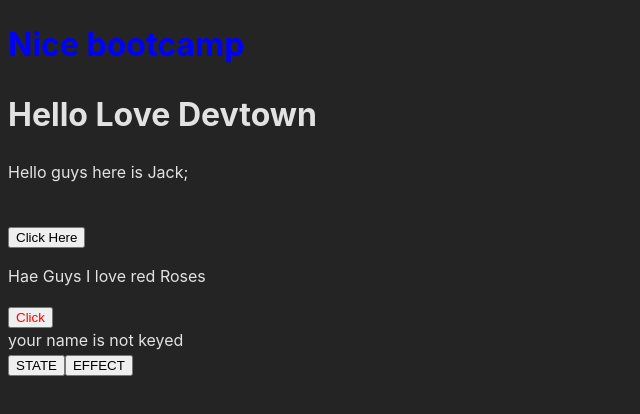
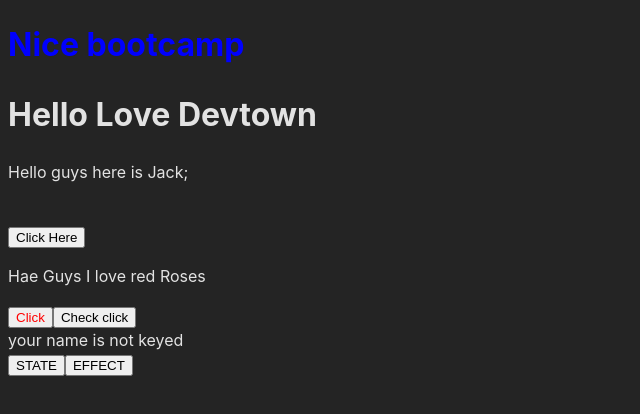
Before and after one commit to James-wasonga/react-bootcamp, a React (Vite) app: page / in a window 1280 px wide. Shown: the top 414 px of the page, without its empty margins (0-640 px from the left). Built offline with nearby package versions, Linux system fonts and the light colour scheme.

Commit message:
function update

```diff
--- a/src/components/Events.jsx
+++ b/src/components/Events.jsx
@@ -5,10 +5,13 @@ const Events = () => {
     function handleClick(){
         console.log("Hello you clicked me well");
     }
-
+function handle (){
+  console.log("welcome");
+}
   return (
     <>
     <button className='event' onClick={handleClick}>Click</button>
+    <button onClick={handle}>Check click</button>
     </>
   )
 }
```
